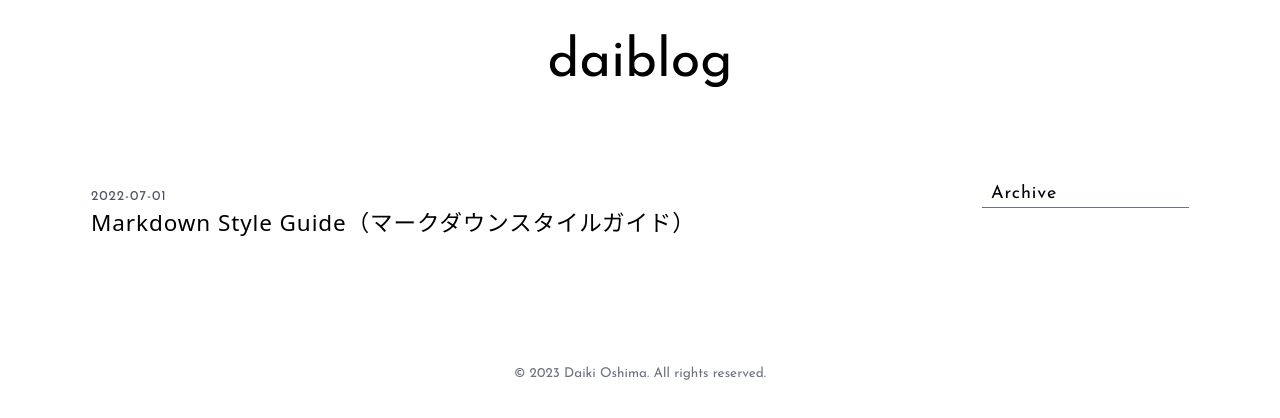
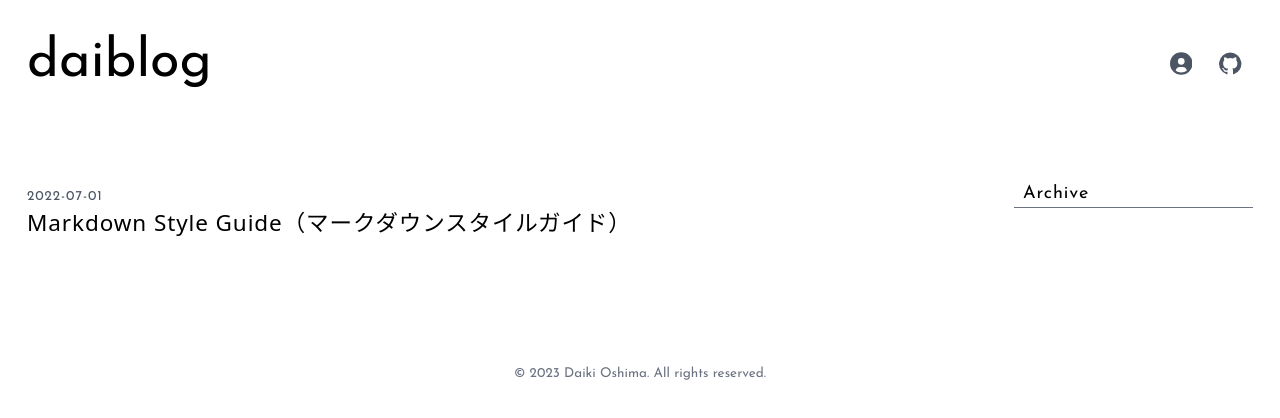
Before and after one commit to osmdik/daiblog, an Astro site: page / in a window 1280 px wide. Built offline with nearby package versions, Linux system fonts and the light colour scheme; Astro itself is replaced by a stand-in of ours.

Commit message:
add : icon link

```diff
--- a/src/components/Header.astro
+++ b/src/components/Header.astro
@@ -2,7 +2,9 @@
 import { SITE_TITLE } from "../consts";
 ---
 
-<header class="flex justify-center pt-8 pb-12 sm:pb-20">
+<header
+	class="container mx-auto px-2 sm:px-6 pt-4 sm:pt-8 pb-12 sm:pb-20 flex justify-between"
+>
 	<p>
 		<a
 			href="/"
@@ -11,4 +13,71 @@ import { SITE_TITLE } from "../consts";
 			{SITE_TITLE}
 		</a>
 	</p>
+
+	<div class="flex items-center gap-1">
+		<a href="/profile" class="icon" aria-label="Go to profile page">
+			<svg
+				class="w-5 sm:w-6 h5 sm:h-6"
+				aria-hidden="true"
+				xmlns="http://www.w3.org/2000/svg"
+				fill="currentColor"
+				viewBox="0 0 20 20"
+			>
+				<path
+					d="M10 0a10 10 0 1 0 10 10A10.011 10.011 0 0 0 10 0Zm0 5a3 3 0 1 1 0 6 3 3 0 0 1 0-6Zm0 13a8.949 8.949 0 0 1-4.951-1.488A3.987 3.987 0 0 1 9 13h2a3.987 3.987 0 0 1 3.951 3.512A8.949 8.949 0 0 1 10 18Z"
+				></path>
+			</svg>
+		</a>
+		<a
+			href="https://github.com/osmdik"
+			class="icon"
+			target="_blank"
+			rel="noopener noreferrer"
+			aria-label="Go to GitHub"
+		>
+			<svg
+				class="w-5 sm:w-6 h5 sm:h-6"
+				aria-hidden="true"
+				xmlns="http://www.w3.org/2000/svg"
+				fill="currentColor"
+				viewBox="0 0 20 20"
+			>
+				<path
+					fill-rule="evenodd"
+					d="M10 .333A9.911 9.911 0 0 0 6.866 19.65c.5.092.678-.215.678-.477 0-.237-.01-1.017-.014-1.845-2.757.6-3.338-1.169-3.338-1.169a2.627 2.627 0 0 0-1.1-1.451c-.9-.615.07-.6.07-.6a2.084 2.084 0 0 1 1.518 1.021 2.11 2.11 0 0 0 2.884.823c.044-.503.268-.973.63-1.325-2.2-.25-4.516-1.1-4.516-4.9A3.832 3.832 0 0 1 4.7 7.068a3.56 3.56 0 0 1 .095-2.623s.832-.266 2.726 1.016a9.409 9.409 0 0 1 4.962 0c1.89-1.282 2.717-1.016 2.717-1.016.366.83.402 1.768.1 2.623a3.827 3.827 0 0 1 1.02 2.659c0 3.807-2.319 4.644-4.525 4.889a2.366 2.366 0 0 1 .673 1.834c0 1.326-.012 2.394-.012 2.72 0 .263.18.572.681.475A9.911 9.911 0 0 0 10 .333Z"
+					clip-rule="evenodd"></path>
+			</svg>
+		</a>
+		<!-- <button
+			id="theme-toggle"
+			type="button"
+			class="icon"
+			aria-label="Change theme"
+		>
+			<svg
+				id="theme-toggle-dark-icon"
+				class="w-3 sm:w-4 h3 sm:h-4"
+				aria-hidden="true"
+				xmlns="http://www.w3.org/2000/svg"
+				fill="currentColor"
+				viewBox="0 0 18 20"
+			>
+				<path
+					d="M17.8 13.75a1 1 0 0 0-.859-.5A7.488 7.488 0 0 1 10.52 2a1 1 0 0 0 0-.969A1.035 1.035 0 0 0 9.687.5h-.113a9.5 9.5 0 1 0 8.222 14.247 1 1 0 0 0 .004-.997Z"
+				></path>
+			</svg>
+			<svg
+				id="theme-toggle-light-icon"
+				class="hidden w-4 h-4"
+				aria-hidden="true"
+				xmlns="http://www.w3.org/2000/svg"
+				fill="currentColor"
+				viewBox="0 0 20 20"
+			>
+				<path
+					d="M10 15a5 5 0 1 0 0-10 5 5 0 0 0 0 10Zm0-11a1 1 0 0 0 1-1V1a1 1 0 0 0-2 0v2a1 1 0 0 0 1 1Zm0 12a1 1 0 0 0-1 1v2a1 1 0 1 0 2 0v-2a1 1 0 0 0-1-1ZM4.343 5.757a1 1 0 0 0 1.414-1.414L4.343 2.929a1 1 0 0 0-1.414 1.414l1.414 1.414Zm11.314 8.486a1 1 0 0 0-1.414 1.414l1.414 1.414a1 1 0 0 0 1.414-1.414l-1.414-1.414ZM4 10a1 1 0 0 0-1-1H1a1 1 0 0 0 0 2h2a1 1 0 0 0 1-1Zm15-1h-2a1 1 0 1 0 0 2h2a1 1 0 0 0 0-2ZM4.343 14.243l-1.414 1.414a1 1 0 1 0 1.414 1.414l1.414-1.414a1 1 0 0 0-1.414-1.414ZM14.95 6.05a1 1 0 0 0 .707-.293l1.414-1.414a1 1 0 1 0-1.414-1.414l-1.414 1.414a1 1 0 0 0 .707 1.707Z"
+				></path>
+			</svg>
+		</button> -->
+	</div>
 </header>
--- a/src/layouts/BaseLayout.astro
+++ b/src/layouts/BaseLayout.astro
@@ -16,7 +16,7 @@ const { title, description} = Astro.props;
 	<body>
 		<Header />
 		<div
-			class="container max-w-5xl mx-auto px-2 sm:px-6 grid grid-cols-1 sm:grid-cols-4 gap-y-8 sm:gap-8 lg:gap-20 tracking-wider"
+			class="container mx-auto px-2 sm:px-6 grid grid-cols-1 sm:grid-cols-4 gap-y-8 sm:gap-8 lg:gap-20 tracking-wider"
 		>
 			<main class="col-span-3">
 				<slot />
--- a/src/styles/global.css
+++ b/src/styles/global.css
@@ -11,6 +11,12 @@
 	font-display: swap;
 }
 
+@layer components {
+	.icon {
+	  @apply inline-flex items-center justify-center text-gray-600 w-8 sm:w-10 h-8 sm:h-10 dark:text-gray-400 hover:bg-gray-100 focus:outline-none focus:ring-4 focus:ring-gray-200 rounded-lg text-sm sm:p-2.5;
+	}
+  }
+
 html {
 	font-size: 18px;
 }
--- a/tailwind.config.mjs
+++ b/tailwind.config.mjs
@@ -6,6 +6,10 @@ export default {
 			typography: (theme) => ({
 				DEFAULT: {
 					css: {
+						a : {
+							color: '#337ab7',
+							textDecoration: 'none'
+						},
 						code: {
 							backgroundColor: theme('colors.slate.200'),
 							borderRadius: theme('borderRadius.DEFAULT'),
```
